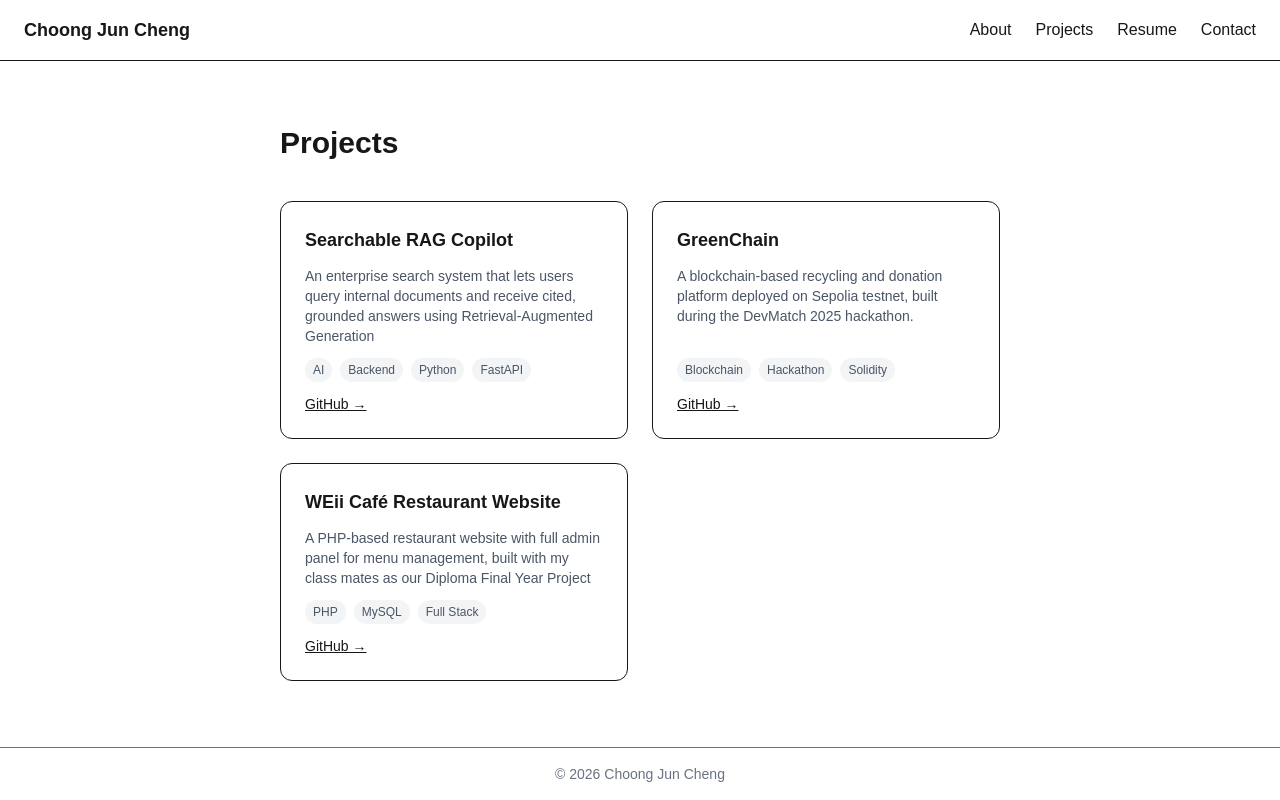
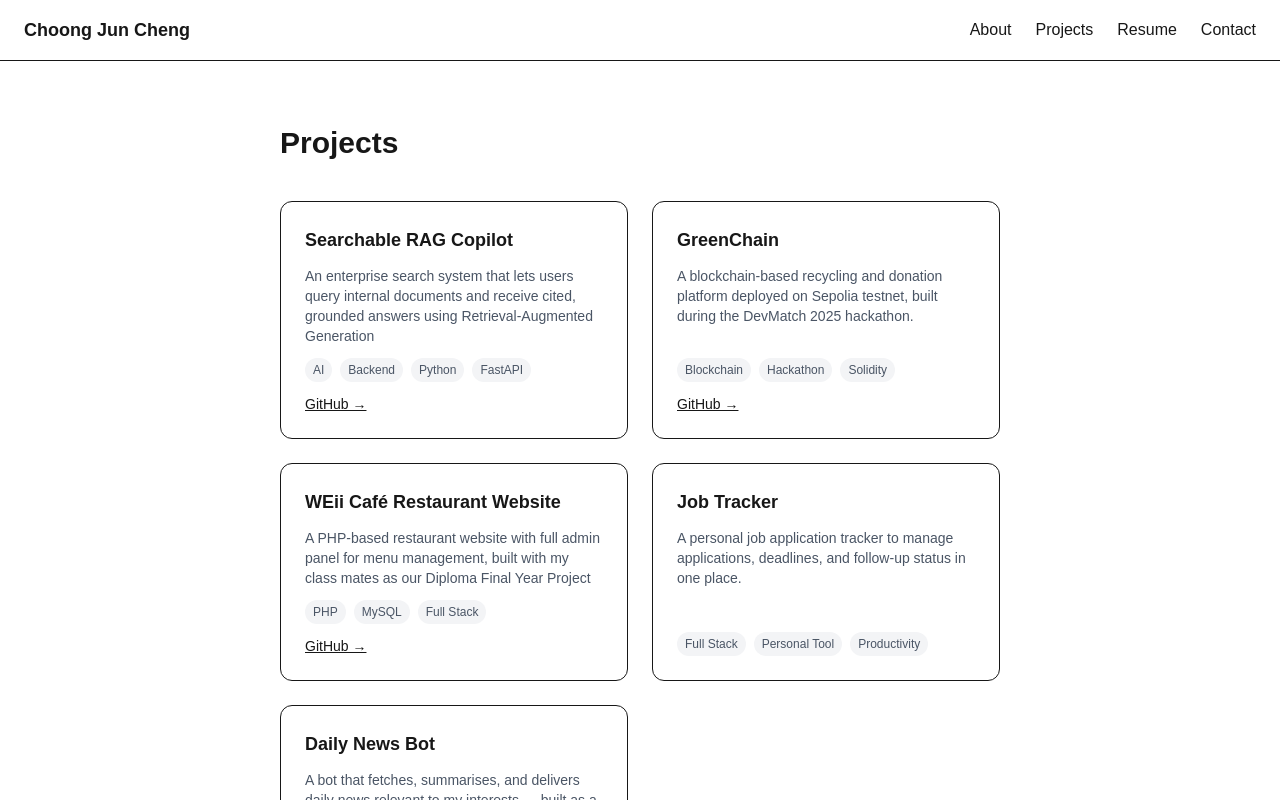
Before and after one commit to Jameschoong7/portfolio-site, a Next.js app: page /projects in a window 1280 px wide. Shown: the top 800 px of the page. Built offline with nearby package versions, Linux system fonts and the light colour scheme.

Commit message:
Add projects yet to implement to Projects page

```diff
--- a/src/app/projects/page.js
+++ b/src/app/projects/page.js
@@ -20,6 +20,19 @@ const projects = [
         tags:["PHP", "MySQL","Full Stack"],
         github: "https://github.com/Jameschoong7/weiicafe",
     },
+    {
+        title: "Job Tracker",
+        description: "A personal job application tracker to manage applications, deadlines, and follow-up status in one place.",
+        tags: ["Full Stack", "Personal Tool", "Productivity"],
+        github: null,
+    },
+    {
+        title: "Daily News Bot",
+        description: "A bot that fetches, summarises, and delivers daily news relevant to my interests — built as a personal productivity tool and AI pipeline exercise.",
+        tags: ["AI", "Automation", "Personal Tool"],
+        github: null,
+    },
+
 
 
 ]
```
